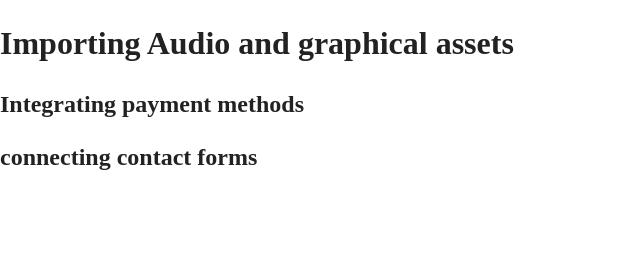
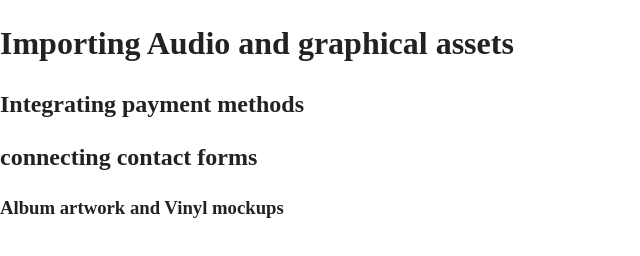
Before and after one commit to firesleep/thestlf, a website: page dist/index.html in a window 1280 px wide. Shown: the whole page, without its empty margins (0-640 px from the left). Drawn offline with Linux system fonts and the light colour scheme.

Commit message:
vinyl mockups and album artwork

```diff
--- a/dist/index.html
+++ b/dist/index.html
@@ -25,6 +25,7 @@
            assets</h1>
         <h2 class="flex-item">Integrating payment methods</h2>
            <h2 class="flex-item">connecting contact forms</h2>
+           <h3>Album artwork and Vinyl mockups</h3>
         </div>
 
 
```
